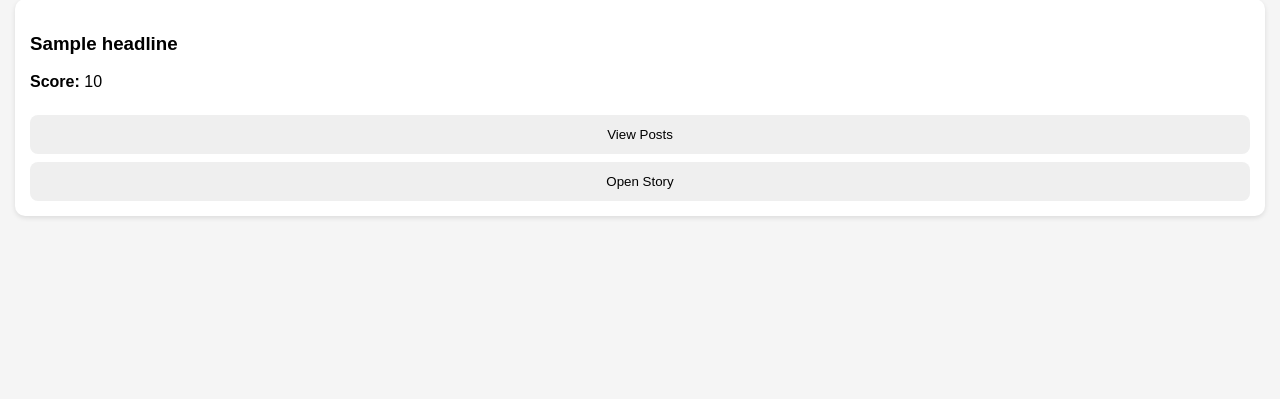
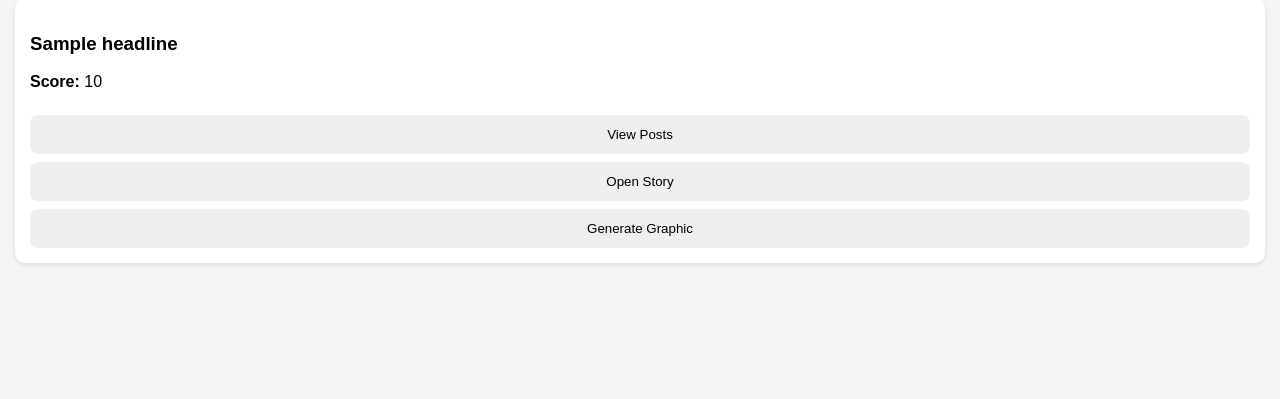
Before and after one commit to Alleq2th/football-ai, a Flask app: template templates/index.html in a window 1280 px wide. Shown: the part 97-496 px from the top of the page. Run offline with Flask 3, Linux system fonts and the light colour scheme; the template is opened without the code that fills it: most values are stand-ins (such as "Sample title", 1, 10 or a date in 2020).

Commit message:
Add graphic download feature

```diff
--- a/templates/index.html
+++ b/templates/index.html
@@ -68,7 +68,11 @@
             Open Story
         </button>
     </a>
-
+<a href="/generate_graphic/{{ post.headline }}">
+    <button>
+        Generate Graphic
+    </button>
+</a>
     <div id="content{{ loop.index }}" class="hidden">
 
         <h4>News Post</h4>
```
